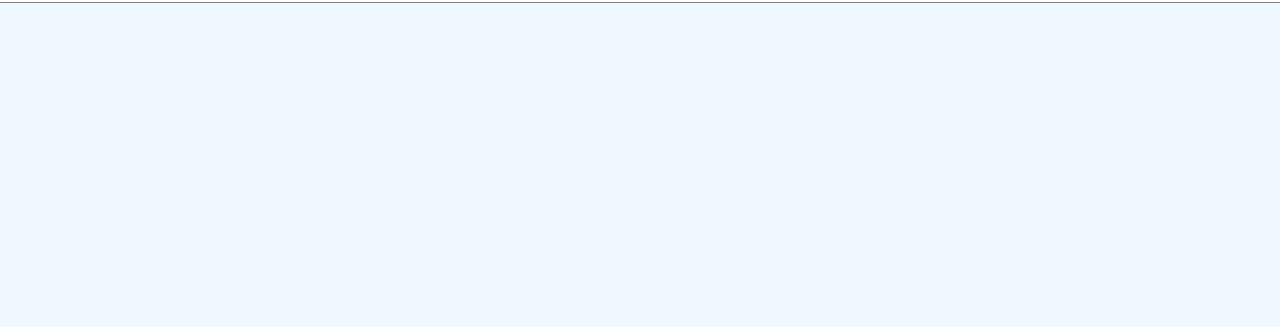
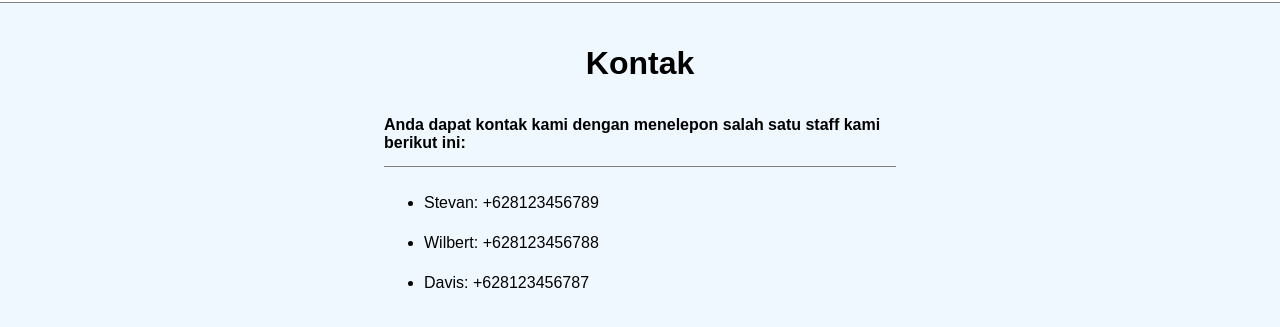
Before and after one commit to skahds/Bengkel-Motor, a plain HTML site: page pages/contact.html in a window 1280 px wide. Shown: the part 85-412 px from the top of the page. Drawn offline with Linux system fonts and the light colour scheme.

Commit message:
feat: created contacts page

```diff
--- a/pages/contact.html
+++ b/pages/contact.html
@@ -6,6 +6,7 @@
         <title>Kontak</title>
 
         <link rel="stylesheet" href="../styles/global.css" />
+        <link rel="stylesheet" href="../styles/contact.css" />
     </head>
     <body>
         <!-- navbar -->
@@ -18,5 +19,20 @@
             <a href="pricing.html">Harga dan Paket</a>
             <a href="contact.html" class="active">Kontak</a>
         </div>
+
+        <!-- main content -->
+        <main>
+            <div class="title">
+                <h1>Kontak</h1>
+                <h2>Anda dapat kontak kami dengan menelepon salah satu staff kami berikut ini:</h2>
+            </div>
+            <div class="content">
+                <ul>
+                    <li>Stevan: +628123456789</li>
+                    <li>Wilbert: +628123456788</li>
+                    <li>Davis: +628123456787</li>
+                </ul>
+            </div>
+        </main>
     </body>
 </html>
--- a/styles/contact.css
+++ b/styles/contact.css
@@ -0,0 +1,25 @@
+main {
+    width: 40%;
+    margin: 20px auto;
+}
+
+.title {
+    display: flex;
+    align-items: center;
+    justify-content: center;
+    flex-direction: column;
+    border-bottom: 1px solid gray;
+}
+
+.title h1 {
+    font-size: 32px;
+}
+
+.content h2 {
+    font-size: 25px;
+    border-bottom: 1px solid gray;
+}
+
+.content {
+    line-height: 40px;
+}
```
